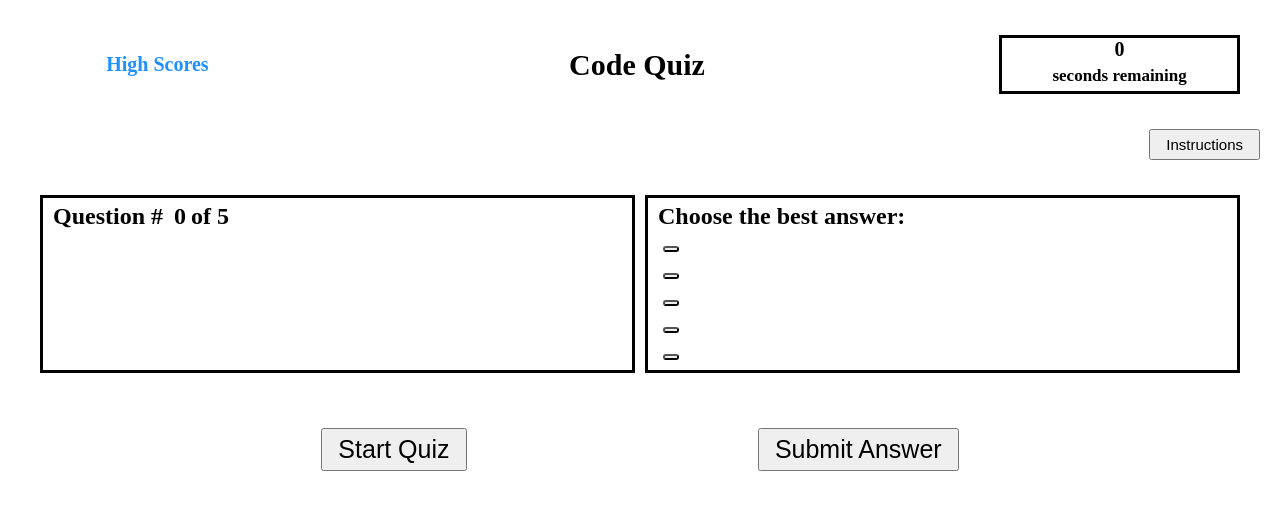
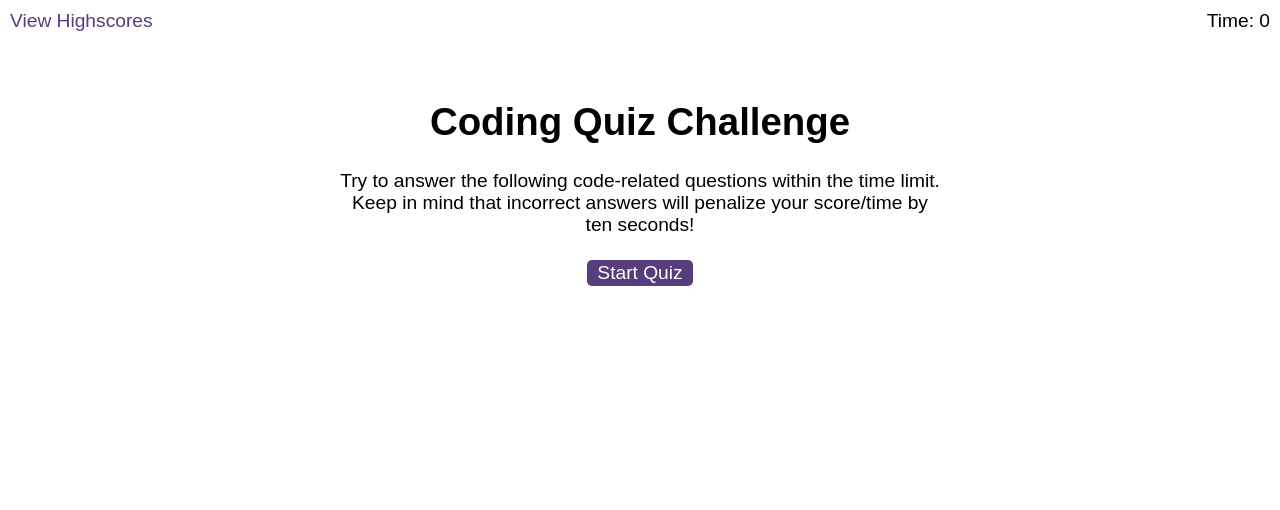
Before and after one commit to EmilieLondon/CodeQuiz, a plain HTML site: page index.html in a window 1280 px wide. Drawn offline with Linux system fonts and the light colour scheme.

Commit message:
reverted css and html to starter code

```diff
--- a/assets/css/styles.css
+++ b/assets/css/styles.css
@@ -1,152 +1,88 @@
-
-
-* {
-    margin: 5px;
+body {
+  font-family: Arial;
+  font-size: 120%;
 }
 
-header {
-    padding: 20px;
-    display: flex;
-    flex-direction: row;
-    justify-content: space-evenly;
+a {
+  color: #563d7c;
+  text-decoration: none;
+  transition: color 0.1s;
 }
 
-/* main page title */
-.title {
-    text-align: center;
-    flex-basis: 60%;
-    align-self: center;
-    font-size: 15px;
+a:hover {
+  color: #8570a5;
 }
 
-/* link to highscores page */
-.highscores {
-    flex-basis: 20%;
-    align-self: center;
-    font-size: 10px;
-    text-align: center;
+button {
+  display: inline-block;
+  margin: 5px;
+  cursor: pointer;
+  font-size: 100%;
+  background-color: #563d7c;
+  border-radius: 5px;
+  padding: 2px 10px;
+  color: white;
+  border: 0;
+  transition: background-color 0.1s;
 }
 
-/* timer in main page header */
-.timer {
-    flex-direction: column;
-    border-style: solid;
-    flex-basis: 20%;
-    text-align: center;
-    align-self: center;
+button:hover {
+  background-color: #8570a5;
 }
 
-/* sec span in main page timer header */
-#sec {
-    font-size: 20px;
-    font-weight: bolder;
+.choices button {
+  display: block;
 }
 
-.timer h1 {
-    font-size: 17px;
+input[type="text"] {
+  font-size: 100%;
 }
 
-/* instructions and reset score buttons */
-aside {
-    display: flex;
-    flex-direction: row-reverse;
-
+ol {
+  padding-left: 0px;
+  max-height: 400px;
+  overflow: auto;
 }
 
-/* all html mains */
-main {
-    padding: 20px;
-    display: flex;
-    flex-direction: row;
-    justify-content: space-evenly;
-
+li {
+  padding: 5px;
+  list-style: decimal inside none;
 }
 
-.questions {
-    border-style: solid;
-    flex-basis: 50%;
+li:nth-child(odd) {
+  background-color: #f3edfc;
 }
 
-.qText {
-    font-size: 20px;
+.wrapper {
+  margin: 100px auto 0 auto;
+  max-width: 600px;
 }
 
-.answers {
-    border-style: solid;
-    flex-basis: 50%;
+.hide {
+  display: none;
 }
 
-/* removes bullets for answer buttons only */
-.aText li {
-    list-style: none;
+.start {
+  text-align: center;
 }
 
-/* only targets answer buttons */
-.btn {
-    border-radius: 8px;
-    font-size: 20px;
+.scores {
+  position: absolute;
+  top: 10px;
+  left: 10px;
 }
 
-/* highlight to show selected answer */
-.btn:focus {
-    background-color:lightblue;
+.feedback {
+  font-style: italic;
+  font-size: 120%;
+  margin-top: 20px;
+  padding-top: 10px;
+  color: gray;
+  border-top: 2px solid #ccc;
 }
 
-footer {
-    padding: 20px;
-    display: flex;
-    flex-direction: row;
-    justify-content: space-evenly;
+.timer {
+  position: absolute;
+  top: 10px;
+  right: 10px;
 }
-
-/* button styling */
-.start, .submit {
-    font-size: 25px;
-    padding: 5px;
-    padding-left: 15px;
-    padding-right: 15px;
-}
-
-/* button styling */
-#instructions {
-    font-size: 15px;
-    padding: 5px;
-    padding-left: 15px;
-    padding-right: 15px;
-}
-
-/* highscore html body */
-.hBody {
-    padding: 20px;
-    display: flex;
-    flex-direction: column;
-    justify-content: space-evenly;
-}
-
-/* adds box around top scores in highscores html */
-.topScores {
-    border-style: solid;
-}
-
-/* top 5 header on highscores html */
-#rankHeader {
-    font-weight: bold;
-    font-size: 25px;
-}
-
-.rank {
-    font-size: 20px;
-    font-style: italic;
-}
-
-/* html page switch links */
-a {
-    text-decoration: none;
-    color:dodgerblue;
-}
-
-/* html page switch links */
-a:visited {
-    text-decoration: none;
-    color:dodgerblue;
-}
--- a/index.html
+++ b/index.html
@@ -1,48 +1,48 @@
+<!DOCTYPE html>
+<html lang="en-gb">
+  <head>
+    <meta charset="UTF-8" />
+    <meta name="viewport" content="width=device-width, initial-scale=1.0" />
+    <meta http-equiv="X-UA-Compatible" content="ie=edge" />
+    <title>Coding Quiz</title>
 
-<!DOCTYPE html>
-<html lang="en">
-<head>
-    <meta charset="UTF-8">
-    <meta http-equiv="X-UA-Compatible" content="IE=edge">
-    <meta name="viewport" content="width=device-width, initial-scale=1.0">
-    <title>Code Quiz</title>
-    <link rel="stylesheet" href="assets/css/styles.css">
+    <link rel="stylesheet" href="./assets/css/styles.css" />
   </head>
-<body ontouchstart="">
-    <header>
-        <div class="highscores"><h1><a href="./highscores.html">High Scores</a></h2></div>
-        <div class="title"><h1>Code Quiz</h1></div>
-        <div class="timer"><span id="sec">0</span><h1>seconds remaining</h2></div>
-    </header>
-    <!-- instruction button popup -->
-    <aside><button id="instructions">Instructions</button></aside>
-    <main>
-        <!-- container for all questions -->
-        <div class="questions">
-            <div class="qHead">
-                <h2>Question # <span class="qNum">0</span>of 5</h2>
+
+  <body>
+    <div class="scores"><a href="highscores.html">View Highscores</a></div>
+
+    <div class="timer">Time: <span id="time">0</span></div>
+
+    <div class="wrapper">
+      <div id="start-screen" class="start">
+        <h1>Coding Quiz Challenge</h1>
+        <p>
+          Try to answer the following code-related questions within the time
+          limit. Keep in mind that incorrect answers will penalize your
+          score/time by ten seconds!
+        </p>
+        <button id="start">Start Quiz</button>
       </div>
-            <div class="qText"></div>
+
+      <div id="questions" class="hide">
+        <h2 id="question-title"></h2>
+        <div id="choices" class="choices"></div>
       </div>
-        <!-- container for all answers -->
-        <div class="answers">
-            <div class="aHead"><h2>Choose the best answer:</h2></div>
-            <div class="aText">
-                <ul id="ul"></ul>
-                <!-- sets each list item as a separate answer for scoring -->
-                <li><button id="li1" class="btn"></button></li>
-                <li><button id="li2" class="btn"></button></li>
-                <li><button id="li3" class="btn"></button></li>
-                <li><button id="li4" class="btn"></button></li>
-                <li><button id="li5" class="btn"></button></li>
+
+      <div id="end-screen" class="hide">
+        <h2>All done!</h2>
+        <p>Your final score is <span id="final-score"></span>.</p>
+        <p>
+          Enter initials: <input type="text" id="initials" max="3" />
+          <button id="submit">Submit</button>
+        </p>
       </div>
+
+      <div id="feedback" class="feedback hide"></div>
     </div>
-    </main>
-    <footer>
-        <!-- buttons for beginning quiz and submitting answers -->
-        <button class="start">Start Quiz</button>
-        <button class="submit">Submit Answer</button>
-    </footer>
-    <script src="./assets/script.js"></script>
+
+    <script src="./assets/js/questions.js"></script>
+    <script src="./assets/js/logic.js"></script>
   </body>
 </html>
```
Also changed, not shown: highscores.html (+20 -25 lines), 2 other files. Lines whose indentation alone changed are shown as unchanged.
